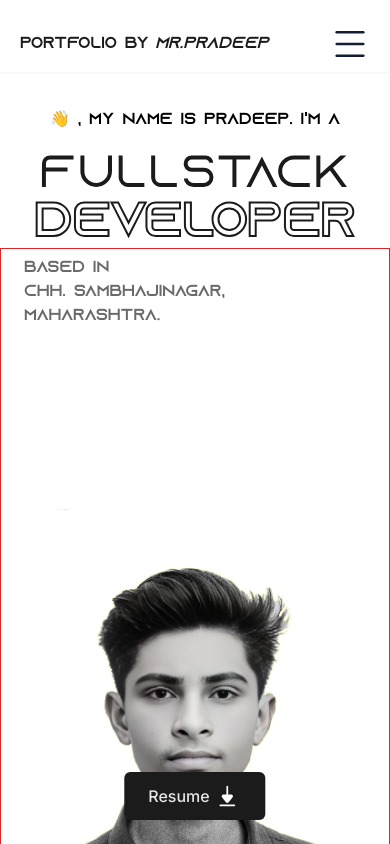
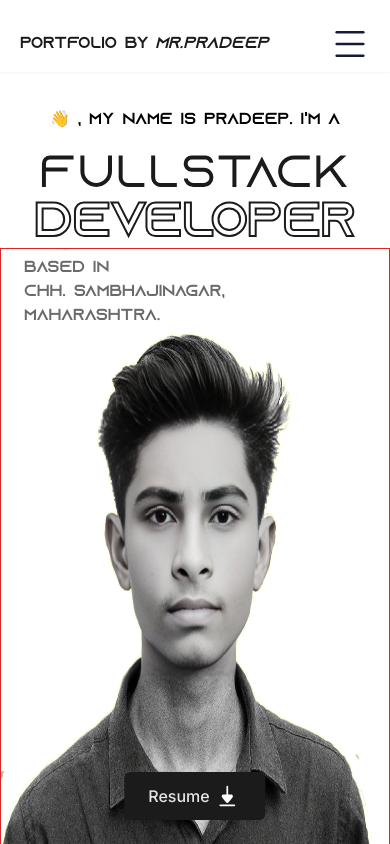
Before and after one commit to Pradeep-Borude/Portfolio, a Next.js app: page / in a window 390 px wide. Shown: the top 844 px of the page. Built offline with nearby package versions, Linux system fonts and the light colour scheme.

Commit message:
completed

```diff
--- a/app/page.js
+++ b/app/page.js
@@ -161,7 +161,7 @@ export default function Home() {
             </h1>
           </div>
 
-          <div className=" border border-red-600 h-screen flex items-end justify-center sm:fixed sm:inset-0 sm:items-center pointer-events-none">
+          <div className=" border border-red-600 h-screen flex top-1/4 justify-center sm:fixed sm:inset-0 sm:items-center pointer-events-none">
   <Image
     ref={imageRef}
     className="image z-0 opacity-0 select-none
```
Also changed, not shown: 1 other file (tests, documents, lock files or other folders).
